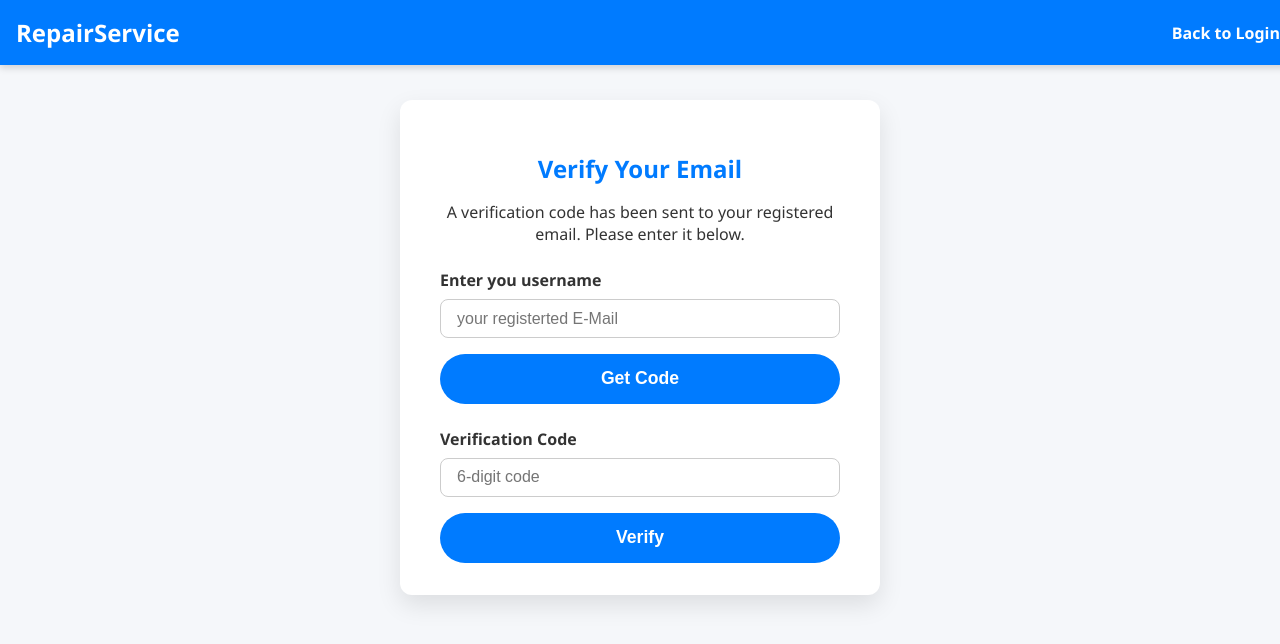
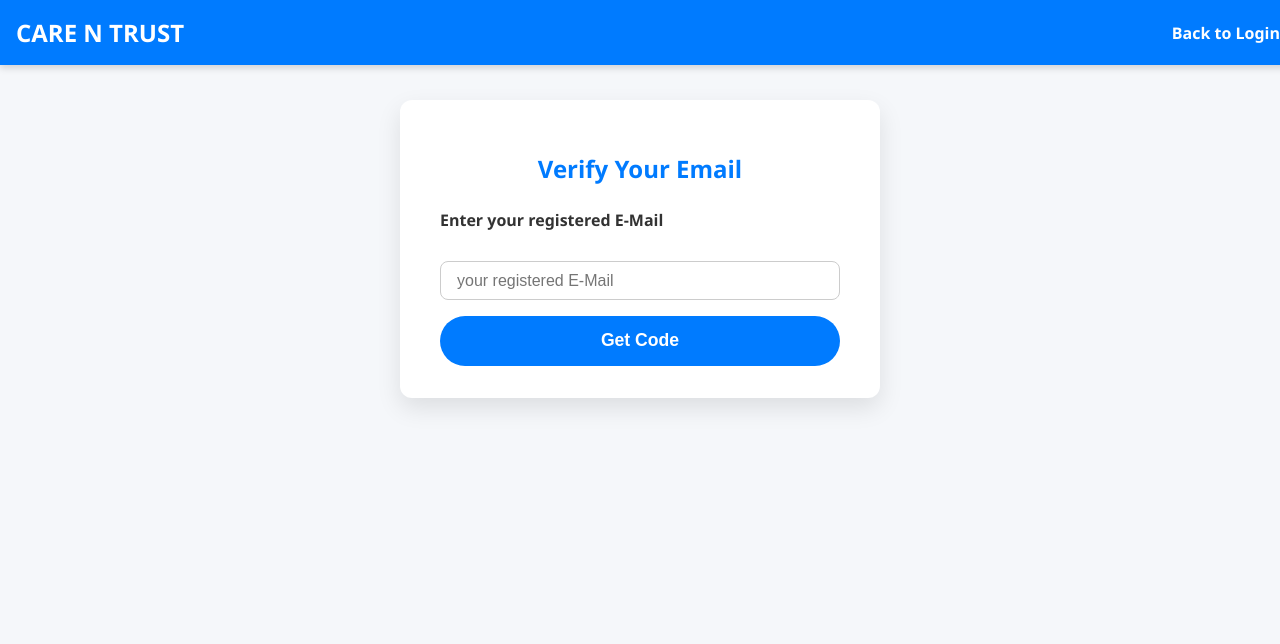
Before and after one commit to ShivangTenguriya/user, a Flask app: page /provider/verify in a window 1280 px wide. Shown: the top 644 px of the page. Run offline with Flask 3, Linux system fonts and the light colour scheme.

Commit message:
updated version

```diff
--- a/app.py
+++ b/app.py
@@ -1,15 +1,16 @@
+import traceback
+from sqlalchemy import or_
+import cloudinary.uploader
+from threading import Thread
+from dotenv import load_dotenv
+from datetime import datetime, UTC
+from werkzeug.utils import secure_filename
+from werkzeug.security import generate_password_hash
 import os, sys, random, razorpay, hmac, hashlib, requests
-from dotenv import load_dotenv
-import cloudinary.uploader
-import smtplib, traceback
-from sqlalchemy import or_
-from datetime import datetime, UTC
-from email.mime.text import MIMEText
+from models import db, ServiceProvider, ProviderProfileWork, Appointment
 from flask_login import login_required, LoginManager, login_user, current_user
 from flask import Flask, request, jsonify, render_template, redirect, session, url_for, flash, abort
-from werkzeug.utils import secure_filename
-from werkzeug.security import generate_password_hash
-from models import db, ServiceProvider, ProviderProfileWork, Appointment
+
 
 BASE_DIR = os.path.abspath(os.path.join(os.path.dirname(__file__), '..'))
 if BASE_DIR not in sys.path:
@@ -20,7 +21,7 @@ load_dotenv()
 app.secret_key = os.getenv('secret_key')
 app.config['SQLALCHEMY_DATABASE_URI'] = os.getenv('url_db')
 app.config['SQLALCHEMY_TRACK_MODIFICATIONS'] = False
-app.config['MAX_CONTENT_LENGTH'] =  1 * 1024 * 1024
+app.config['MAX_CONTENT_LENGTH'] = 1 * 1024 * 1024
 app.config['ALLOWED_EXTENSIONS'] = {'pdf', 'jpg', 'jpeg', 'png'}
 
 cloudinary.config(
@@ -35,7 +36,8 @@ RAZORPAY_KEY_ID = os.getenv('RAZORPAY_KEY_ID')
 RAZORPAY_KEY_SECRET = os.getenv('RAZORPAY_KEY_SECRET')
 razorpay_client = razorpay.Client(auth=(RAZORPAY_KEY_ID, RAZORPAY_KEY_SECRET))
 USER_BACKEND_SECRET = os.getenv('Secret_key_user')
-USER_BACKEND_URL = 'http://127.0.0.1:5000/payment_confirm_user'
+USER_BACKEND_URL = os.getenv('url')
+
 
 
 login_manager = LoginManager()
@@ -54,25 +56,29 @@ def get_logged_in_provider():
         return None
     return ServiceProvider.query.get(provider_id)
 
-def send_verification_email(to_email, code):
-    smtp_server = os.getenv('server')
-    smtp_port = os.getenv('port')
-    sender_email = os.getenv('email')
-    sender_password = os.getenv('password')
+def send_email(to_email, subject, body):
+    thread = Thread(target=(send_verification_email), args=(to_email, subject, body))
+    thread.daemon
+    thread.start()
 
-    subject = "OTP for E-Mail verification"
-    body = f"Your OTP for E-Mail verification is {code} valid only for 2 minutes. Do not share with anyone."
+def send_verification_email(to_email, subject, body):
+    sender = os.getenv('email')
 
-    msg = MIMEText(body)
-    msg['Subject'] = subject
-    msg['From'] = sender_email
-    msg['To'] = to_email
 
-    server = smtplib.SMTP(smtp_server, smtp_port)
-    server.starttls()
-    server.login(sender_email, sender_password)
-    server.sendmail(sender_email, to_email, msg.as_string())
-    server.quit()
+    url = os.getenv('url_mail')
+    payload = {
+        "sender": {"email": sender},
+        "to": [{"email": to_email}],
+        "subject": subject,
+        "htmlContent": body
+    }
+    headers = {
+        "accept": "application/json",
+        "api-key": os.getenv('api_key'),
+        "content-type": "application/json"
+    }
+
+    requests.post(url, json=payload, headers=headers)
 
 @app.route('/')
 def home():
@@ -101,6 +107,7 @@ def unauthorized_callback():
 def check_aadhar():
     data = request.get_json()
     aadhar = data.get('aadhar')
+
 
     if not aadhar or len(aadhar) != 12 or not aadhar.isdigit():
         return jsonify({'error': 'Invalid Aadhar number.'}), 400
@@ -174,7 +181,8 @@ def provider_apply1():
             documents=str([gst_doc_url, aadhar_doc_url] + uploaded_additional_docs),
             approved=False
         )
-        provider.set_password('xxxxxx')
+        password=os.getenv("passw")
+        provider.set_password(password)
         db.session.add(provider)
         db.session.commit()
 
@@ -242,6 +250,7 @@ def profile_page():
 
 
 @app.route('/provider/update_profile', methods=['POST'])
+@login_required
 def update_profile():
     user = current_user
     data = request.get_json()
@@ -295,6 +304,7 @@ def upload_photos():
 
 
 @app.route('/provider/delete_photo/<int:photo_id>', methods=['DELETE'])
+@login_required
 def delete_photo(photo_id):
     user = current_user
     photo = ProviderProfileWork.query.filter_by(id=photo_id, provider_id=user.id).first()
@@ -314,15 +324,11 @@ def delete_photo(photo_id):
 
 
 @app.route('/provider/logout')
+@login_required
 def provider_logout():
     session.pop('provider_id', None)
     flash('Logged out successfully.', 'success')
     return redirect(url_for('provider_login'))
-
-
-def send_email(to_email, subject, body):
-    print(f"Sending email to {to_email}:\nSubject: {subject}\nBody: {body}")
-
 
 
 @app.route('/provider/verify_email', methods=['POST'])
@@ -340,15 +346,16 @@ def verify_email():
     code = str(random.randint(100000, 999999))
     session['verification_code'] = code
     session['username'] = username
-
-    send_verification_email(provider.email, code)
-
+    subject = "OTP for E-Mail verification"
+    body = f"Your OTP for E-Mail verification is {code} valid only for 2 minutes. Do not share with anyone."
+    send_email(provider.email, subject, body)
     flash("Verification code sent to your email.", "info")
-    return render_template('verify.html')
+    return render_template('verify.html', email=username, otp_sent=True)
 
 @app.route('/provider/verify_code', methods=['POST'])
 def verify_code():
     code = request.form.get('code')
+
 
     if not code:
         flash("Verification code is required.", "error")
--- a/templates/landing.html
+++ b/templates/landing.html
@@ -135,7 +135,7 @@
 <body>
 
   <nav>
-    <div class="logo" onclick="window.location.href='/'">RepairService</div>
+    <div class="logo" onclick="window.location.href='/'">CARE N TRUST</div>
     <div class="nav-links">
       <a href="/provider/apply">Apply for Registration</a>
       <a href="/provider/login1">Login</a>
--- a/templates/login.html
+++ b/templates/login.html
@@ -111,7 +111,7 @@
 <body>
 
   <nav>
-    <div class="logo" onclick="window.location.href='/'">RepairService</div>
+    <div class="logo" onclick="window.location.href='/'">CARE N TRUST</div>
     <div class="nav-links">
       <a href="/provider/apply">Apply for Registration</a>
       <a href="/provider/logout">Logout</a>
--- a/templates/returing.html
+++ b/templates/returing.html
@@ -3,7 +3,7 @@
 <head>
   <meta charset="UTF-8" />
   <meta name="viewport" content="width=device-width, initial-scale=1" />
-  <title>Provider Registration - RepairService</title>
+  <title>Provider Registration - CARE N TRUST</title>
   <style>
     /* Same styling as before, with added sections and visibility toggling */
     body {
@@ -131,7 +131,7 @@
 <body>
 
   <nav>
-    <div class="logo">RepairService</div>
+    <div class="logo">CARE N TRUST</div>
     <div class="nav-links">
       <a href="/provider/login">Login</a>
       <a href="/provider/verify">Verify E-Mail</a>
@@ -219,6 +219,7 @@ async function checkAadhar() {
     });
 
     const data = await response.json();
+    console.log(data)
     if (!response.ok) throw new Error(data.error || 'Server error');
 
     if (data.exists) {
--- a/templates/set_password.html
+++ b/templates/set_password.html
@@ -110,7 +110,7 @@
 <body>
 
   <nav>
-    <div class="logo" onclick="window.location.href='/'">RepairService</div>
+    <div class="logo" onclick="window.location.href='/'">CARE N TRUST</div>
     <div class="nav-links">
       <a href="/provider/login">Back to Login</a>
     </div>
--- a/templates/verify.html
+++ b/templates/verify.html
@@ -3,7 +3,7 @@
 <head>
   <meta charset="UTF-8" />
   <meta name="viewport" content="width=device-width, initial-scale=1" />
-  <title>Verify Email - RepairService</title>
+  <title>Verify Email - CARE N TRUST</title>
   <style>
     body {
       font-family: 'Segoe UI', Tahoma, Geneva, Verdana, sans-serif;
@@ -65,7 +65,7 @@
       font-weight: 600;
       text-align: left;
     }
-    form input[type="text"] {
+    form input[type="email"], form input[type="text"] {
       width: 100%;
       padding: 0.6rem 1rem;
       border: 1.7px solid #ccc;
@@ -99,23 +99,27 @@
       font-size: 0.95rem;
       padding: 0.75rem 1rem;
       border-radius: 6px;
+      text-align: left;
     }
     .error {
       color: #b71c1c;
       background-color: #ffcdd2;
-      text-align: left;
     }
     .info {
       color: #0d47a1;
       background-color: #bbdefb;
-      text-align: left;
+    }
+    hr {
+      margin: 2rem 0;
+      border: none;
+      border-top: 1px solid #eee;
     }
   </style>
 </head>
 <body>
 
   <nav>
-    <div class="logo" onclick="window.location.href='/'">RepairService</div>
+    <div class="logo" onclick="window.location.href='/'">CARE N TRUST</div>
     <div class="nav-links">
       <a href="/provider/login">Back to Login</a>
     </div>
@@ -123,7 +127,6 @@
 
   <main>
     <h2>Verify Your Email</h2>
-    <p>A verification code has been sent to your registered email. Please enter it below.</p>
 
     {% with messages = get_flashed_messages(with_categories=true) %}
       {% if messages %}
@@ -133,17 +136,41 @@
       {% endif %}
     {% endwith %}
 
+    <!-- Email input form: always visible -->
     <form method="POST" action="/provider/verify_email">
-      <label for="code">Enter you username</label>
-      <input type="text" id="username" name="username" placeholder="your registerted E-Mail" />
+      <label for="username">Enter your registered E-Mail</label><br>
+      <input
+        type="email"
+        id="username"
+        name="username"
+        placeholder="your registered E-Mail"
+        required
+        value="{{ email|e }}"
+      />
       <button type="submit">Get Code</button>
     </form>
 
-    <form method="POST" action="/provider/verify_code">
-      <label for="code">Verification Code</label>
-      <input type="text" id="code" name="code" required pattern="\d{6}" maxlength="6" placeholder="6-digit code" />
-      <button type="submit">Verify</button>
-    </form>
+    {% if otp_sent %}
+      <!-- Show this block only when OTP has been sent -->
+      <hr>
+      <form method="POST" action="/provider/verify_code">
+        <!-- Hidden email so backend knows which email the OTP is for -->
+        <input type="hidden" name="username" value="{{ email|e }}" />
+
+        <label for="code">Verification Code</label><br>
+        <input
+          type="text"
+          id="code"
+          name="code"
+          required
+          pattern="\d{6}"
+          maxlength="6"
+          placeholder="6-digit code"
+        />
+        <button type="submit">Verify</button>
+      </form>
+    {% endif %}
+
   </main>
 
 </body>
```
